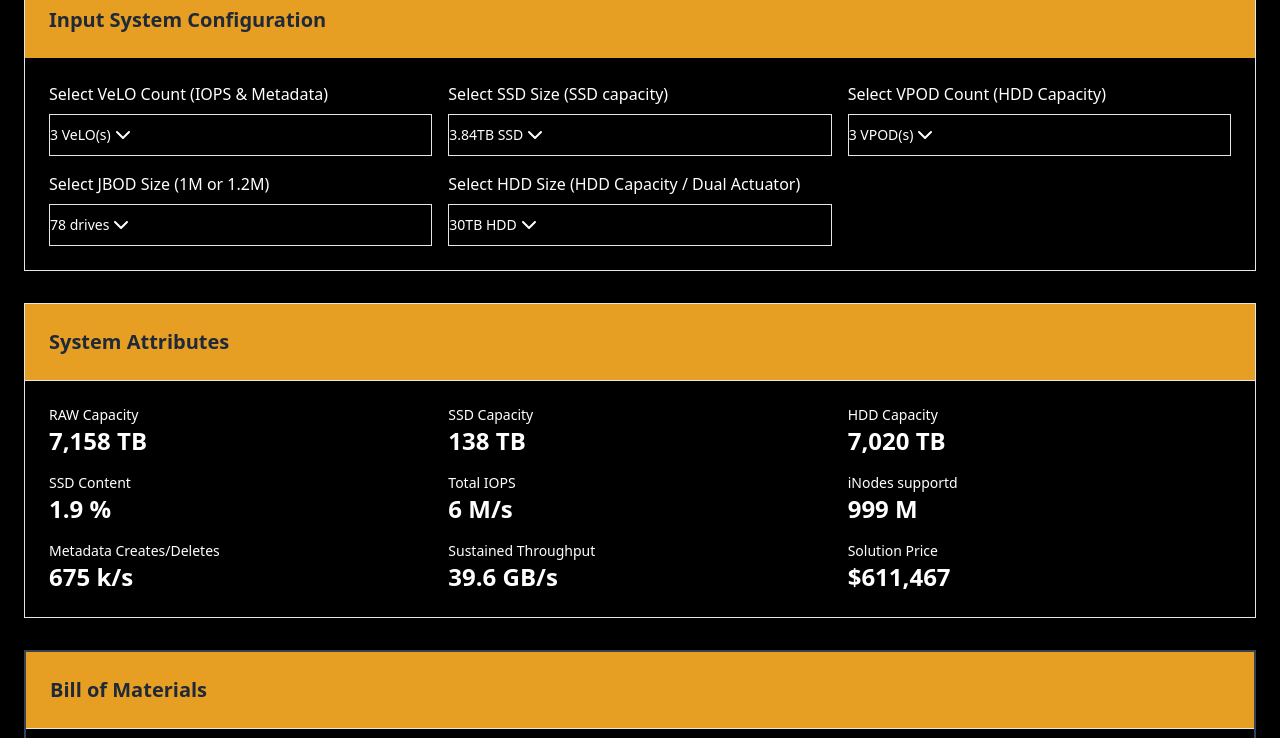
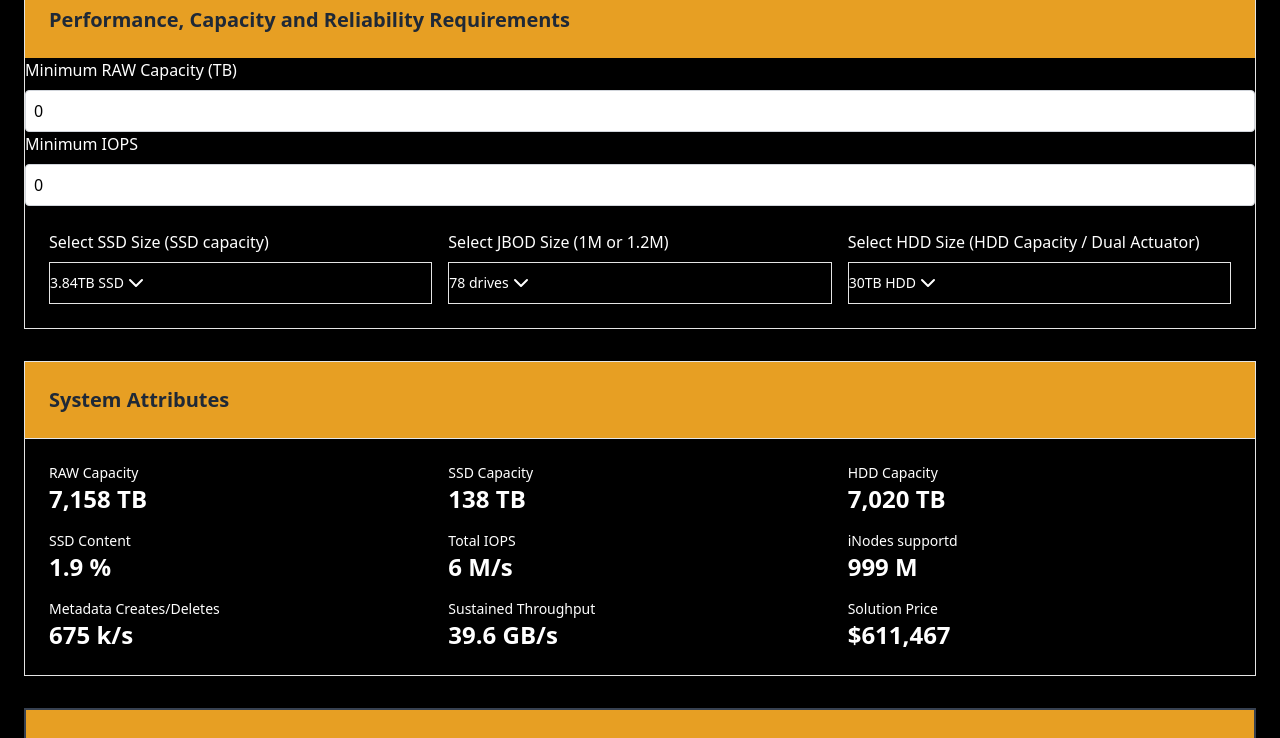
Before and after one commit to eriksalo/erik-web, a React (Create React App) app: page / in a window 1280 px wide. Shown: the part 420-1158 px from the top of the page. Built offline with nearby package versions, Linux system fonts and the light colour scheme.

Commit message:
Capacity input working

```diff
--- a/src/App.js
+++ b/src/App.js
@@ -1,11 +1,11 @@
-import React, { useState, useEffect } from 'react';
+import React, { useState, useEffect, useRef } from 'react';
 import { Card, CardHeader, CardTitle, CardContent } from './components/ui/card.tsx';
 import { Select, SelectContent, SelectItem, SelectTrigger, SelectValue } from './components/ui/select.tsx';
 import { Table, TableBody, TableCell, TableHead, TableHeader, TableRow } from './components/ui/table.tsx';
 import logo from './logo.svg';
 import { quarterlyPricing , hddCapacities, veloSsdCapacities, vpodSsdCapacities, jbodSizes, compressionRatio } from './constants/pricing';
 import { generatePDF } from './utils/pdfGenerator';
-
+//import { RefreshCw, ChevronUp, ChevronDown } from 'lucide-react';
 
 const StorageConfigurator = () => {
   // Configuration state:  Set initial base options and config options
@@ -35,6 +35,10 @@ const StorageConfigurator = () => {
     totalThroughput: 0
   });
 
+const [minRawCapacity, setMinRawCapacity] = useState(0);
+const prevConfigRef = useRef(config);
+const [minIops, setMinIops] = useState(0);
+
   // Bill of Materials state
   const [bom, setBom] = useState([]);
 
@@ -50,7 +54,41 @@ const StorageConfigurator = () => {
      setConfig({...config, jbodSize: newJbodSize, vpodHddCapacity: newVeloHddCapacity});
      };
 
-  // Calculate metrics and BOM when configuration changes
+  useEffect(() => {
+    const computeUnits = () => {
+      let totalRawCapacity = metrics.totalRawCapacity; // Capacity system
+      let requiredVeloUnits = config.veloCount;
+      let requiredVpodUnits = config.vpodCount;
+
+      // Decrement VPOD count until the raw capacity dips below the minimum
+      while (totalRawCapacity >= minRawCapacity && requiredVpodUnits > 3) {
+        requiredVpodUnits -= 1;
+        totalRawCapacity = requiredVeloUnits * config.veloSsdCapacity + requiredVpodUnits * config.jbodSize * config.vpodHddCapacity;
+      }
+      // Increment VPOD count until the raw capacity dips below the minimum
+      while (totalRawCapacity < minRawCapacity) {
+        requiredVpodUnits += 1;
+        totalRawCapacity = requiredVeloUnits * config.veloSsdCapacity + requiredVpodUnits * config.jbodSize * config.vpodHddCapacity;
+      }
+      // Ensure the VPOD count does not go below 3
+      requiredVpodUnits = Math.max(3, requiredVpodUnits);
+
+      if (prevConfigRef.current.vpodCount !== requiredVpodUnits) {
+        setConfig((prevConfig) => ({
+          ...prevConfig,
+          vpodCount: requiredVpodUnits
+        }));
+      }
+
+      prevConfigRef.current = { ...config, veloCount: requiredVeloUnits, vpodCount: requiredVpodUnits };
+    };
+
+    computeUnits();
+  }, [minRawCapacity, metrics.totalRawCapacity, config.veloSsdCapacity, config.jbodSize, config.vpodHddCapacity, config.veloCount, config.vpodCount]);
+
+
+
+     // Calculate metrics and BOM when configuration changes
   useEffect(() => {
     const pricing = quarterlyPricing[config.quarter];
 
@@ -214,7 +252,7 @@ const StorageConfigurator = () => {
       <Card>
 
   <CardHeader className="bg-vduraColor">
-    <CardTitle className="bg-vduraColor text-xl font-bold text-gray-800">Input Baseline System Configuration</CardTitle>
+    <CardTitle className="bg-vduraColor text-xl font-bold text-gray-800">Baseline System Configuration</CardTitle>
   </CardHeader>
   <CardContent className="grid bg-black grid-cols-2 md:grid-cols-3 gap-4 text-white">
     <div>
@@ -311,27 +349,31 @@ const StorageConfigurator = () => {
 
 
   <CardHeader className="bg-vduraColor">
-    <CardTitle className="bg-vduraColor text-xl font-bold text-gray-800">Input System Configuration</CardTitle>
+    <CardTitle className="bg-vduraColor text-xl font-bold text-gray-800">Performance, Capacity and Reliability Requirements</CardTitle>
   </CardHeader>
+
+<div>
+  <label className="block text-white mb-2">Minimum RAW Capacity (TB)</label>
+  <input
+    type="number"
+    value={minRawCapacity}
+    onChange={(e) => setMinRawCapacity(parseFloat(e.target.value))}
+    className="block w-full p-2 border text-black border-gray-300 rounded"
+    placeholder="Enter minimum RAW capacity"
+  />
+</div>
+ <div>
+            <label className="block text-white mb-2">Minimum IOPS</label>
+            <input
+              type="number"
+              value={minIops}
+              onChange={(e) => setMinIops(parseFloat(e.target.value))}
+              className="block w-full p-2 border text-black border-gray-300 rounded"
+              placeholder="Enter minimum IOPS"
+            />
+          </div>
+
   <CardContent className="grid bg-black grid-cols-2 md:grid-cols-3 gap-4 text-white">
-
-
-    <div>
-      <label className="block text-white mb-2">Select VeLO Count (IOPS & Metadata)</label>
-      <Select
-        value={config.veloCount.toString()}
-        onValueChange={(value) => setConfig({...config, veloCount: parseInt(value)})}
-      >
-        <SelectTrigger>
-          <SelectValue className="bg-vduraColor text-xl font-bold text-white" placeholder="Select VeLO Count" />
-        </SelectTrigger>
-        <SelectContent>
-          {[3, 4, 5, 6, 7, 8, 9, 10].map(n => (
-            <SelectItem className="text-white" key={n} value={n.toString()}>{n} VeLO(s)</SelectItem>
-          ))}
-        </SelectContent>
-      </Select>
-    </div>
 
     <div>
       <label className="block text-white mb-2">Select SSD Size (SSD capacity)</label>
@@ -345,23 +387,6 @@ const StorageConfigurator = () => {
         <SelectContent>
           {veloSsdCapacities.map(size => (
             <SelectItem className="bg-white bg-opacity-0 text-white" key={size} value={size.toString()}>{size}TB SSD</SelectItem>
-          ))}
-        </SelectContent>
-      </Select>
-    </div>
-
-    <div>
-      <label className="block text-white mb-2">Select VPOD Count (HDD Capacity)</label>
-      <Select
-        value={config.vpodCount.toString()}
-        onValueChange={(value) => setConfig({...config, vpodCount: parseInt(value)})}
-      >
-        <SelectTrigger>
-          <SelectValue placeholder="Select VPOD Count" />
-        </SelectTrigger>
-        <SelectContent>
-          {[3, 4, 5, 6, 7, 8, 9, 10].map(n => (
-            <SelectItem className="text-white" key={n} value={n.toString()}>{n} VPOD(s)</SelectItem>
           ))}
         </SelectContent>
       </Select>
```
